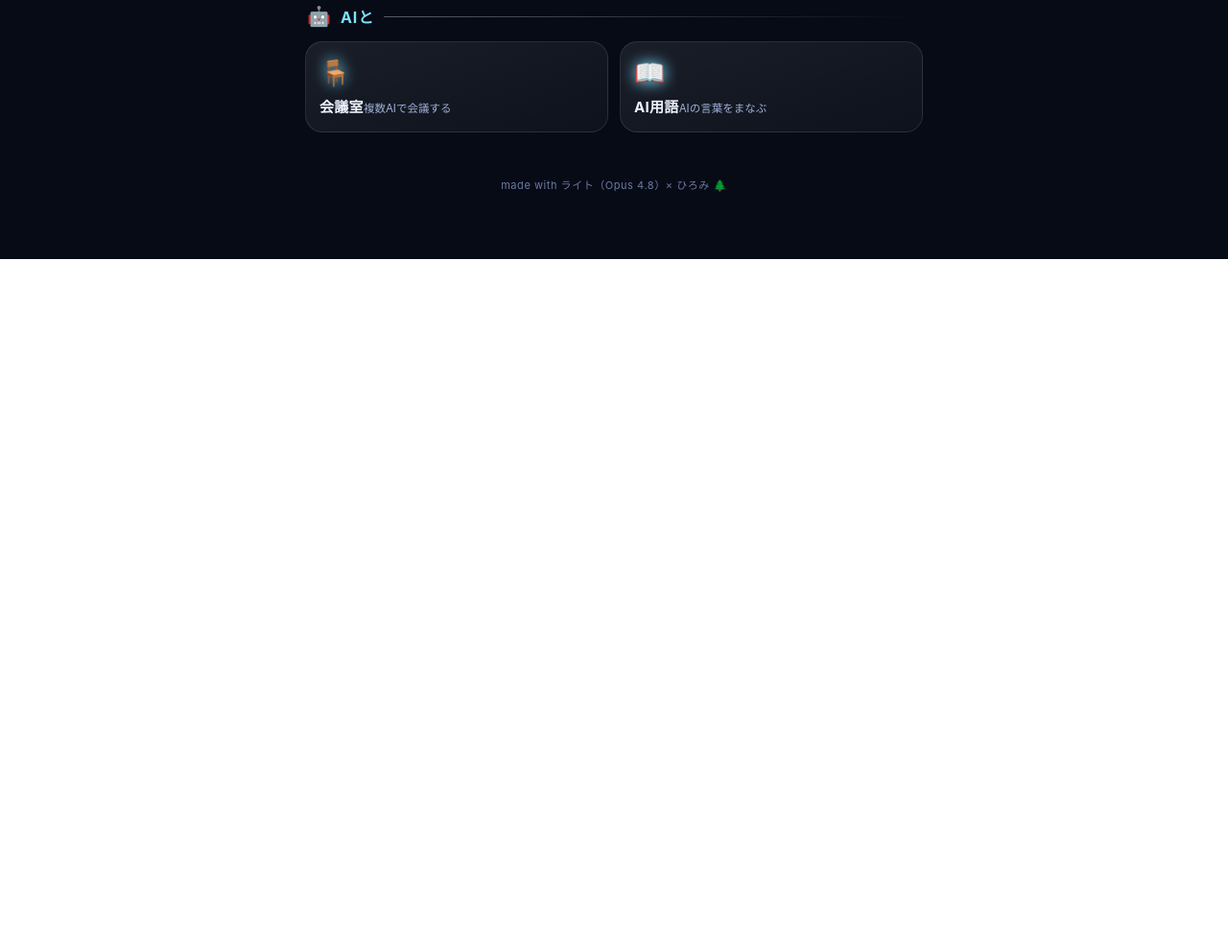
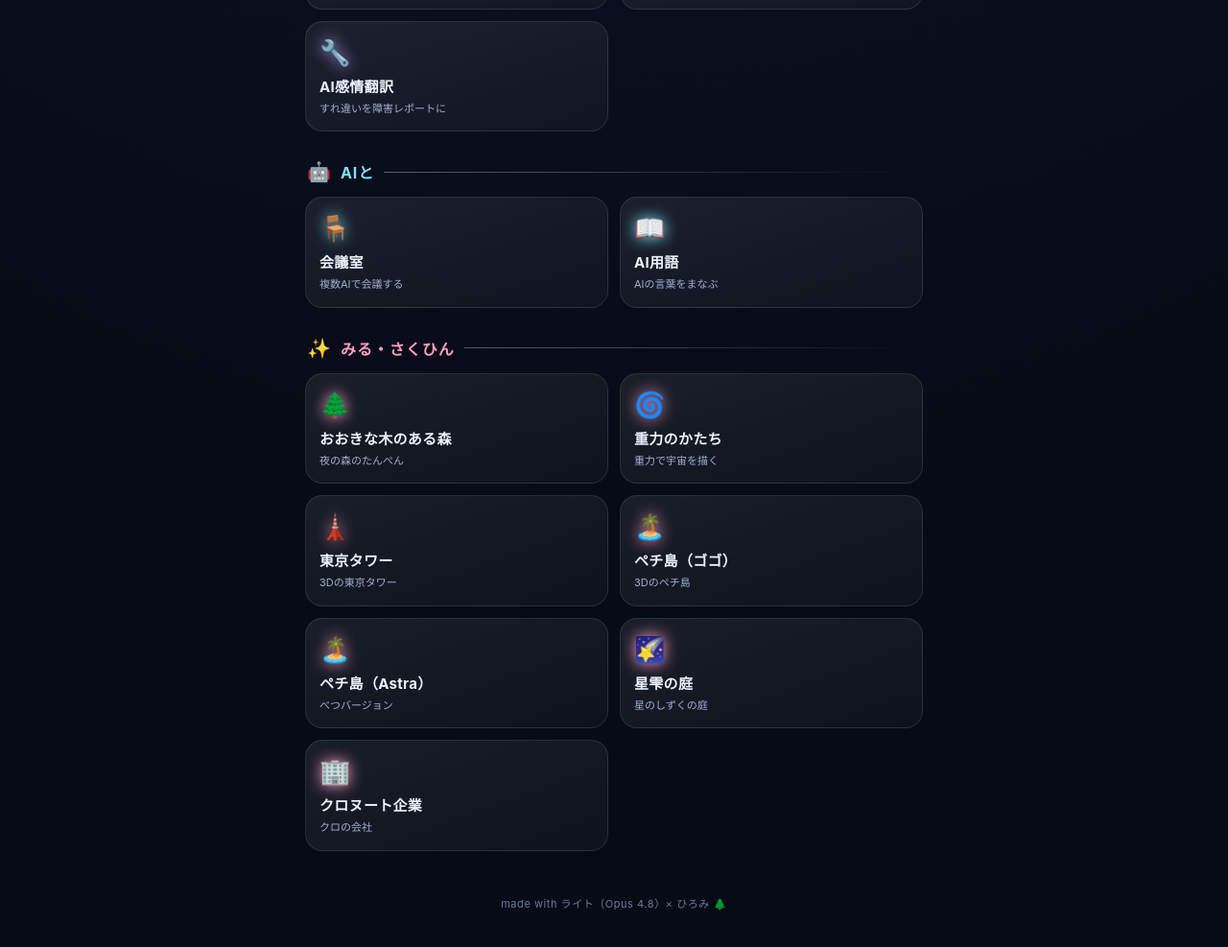
Before and after one commit to hirominemoto/portal, a plain HTML site: page index.html in a window 1280 px wide. Shown: the part 1327-2314 px from the top of the page at 96% size. Before the commit the page ends 1597 px from the top, so only its background shows below. Drawn offline with Linux system fonts and the light colour scheme.

Commit message:
Add files via upload

```diff
--- a/index.html
+++ b/index.html
@@ -9,7 +9,7 @@
   :root{
     --bg0:#070b16; --bg1:#0d1428; --bg2:#121c38;
     --ink:#eef2ff; --sub:#9fb0d6;
-    --work:#6ea8ff; --tool:#6ee7a8; --trip:#ffb86b; --think:#c6a0ff; --ai:#7fe3ff;
+    --work:#6ea8ff; --tool:#6ee7a8; --trip:#ffb86b; --think:#c6a0ff; --ai:#7fe3ff; --art:#ff9ec7;
   }
   *{box-sizing:border-box;-webkit-tap-highlight-color:transparent}
   html,body{margin:0;padding:0}
@@ -58,8 +58,8 @@
     -webkit-user-select:none;user-select:none}
   .card .ic{font-size:26px;display:block;margin-bottom:9px;
     filter:drop-shadow(0 0 8px var(--c))}
-  .card .nm{font-size:15px;font-weight:700;letter-spacing:.02em}
-  .card .ds{margin-top:4px;font-size:11.5px;line-height:1.5;color:var(--sub)}
+  .card .nm{display:block;font-size:15px;font-weight:700;letter-spacing:.02em}
+  .card .ds{display:block;margin-top:5px;font-size:11px;line-height:1.5;color:var(--sub)}
   .card .glow{position:absolute;inset:-40% -40% auto auto;width:120px;height:120px;border-radius:50%;
     background:var(--c);filter:blur(34px);opacity:.0;transition:opacity .35s}
   .card:active{transform:scale(.97)}
@@ -68,9 +68,9 @@
   .card:hover .glow{opacity:.5}
   /* ジャンル別アクセント */
   .work .card{--c:var(--work)} .tool .card{--c:var(--tool)}
-  .trip .card{--c:var(--trip)} .think .card{--c:var(--think)} .ai .card{--c:var(--ai)}
+  .trip .card{--c:var(--trip)} .think .card{--c:var(--think)} .ai .card{--c:var(--ai)} .art .card{--c:var(--art)}
   .work h2,.work .em{color:var(--work)} .tool h2,.tool .em{color:var(--tool)}
-  .trip h2,.trip .em{color:var(--trip)} .think h2,.think .em{color:var(--think)} .ai h2,.ai .em{color:var(--ai)}
+  .trip h2,.trip .em{color:var(--trip)} .think h2,.think .em{color:var(--think)} .ai h2,.ai .em{color:var(--ai)} .art h2,.art .em{color:var(--art)}
 
   footer{text-align:center;margin-top:46px;color:#6b7aa3;font-size:11px;letter-spacing:.05em}
   .hidden{display:none}
@@ -136,6 +136,19 @@
     </div>
   </section>
 
+  <section class="art">
+    <div class="shead"><span class="em">✨</span><h2>みる・さくひん</h2><span class="line"></span></div>
+    <div class="grid">
+      <a class="card" href="https://hirominemoto.github.io/ookina-ki-no-mori/"><span class="glow"></span><span class="ic">🌲</span><span class="nm">おおきな木のある森</span><span class="ds">夜の森のたんぺん</span></a>
+      <a class="card" href="https://hirominemoto.github.io/gravity-shape/"><span class="glow"></span><span class="ic">🌀</span><span class="nm">重力のかたち</span><span class="ds">重力で宇宙を描く</span></a>
+      <a class="card" href="https://tokyo-tower-blond.vercel.app/"><span class="glow"></span><span class="ic">🗼</span><span class="nm">東京タワー</span><span class="ds">3Dの東京タワー</span></a>
+      <a class="card" href="https://hirominemoto.github.io/pechi-island/"><span class="glow"></span><span class="ic">🏝️</span><span class="nm">ペチ島（ゴゴ）</span><span class="ds">3Dのペチ島</span></a>
+      <a class="card" href="https://hirominemoto.github.io/pechi-iland/"><span class="glow"></span><span class="ic">🏝️</span><span class="nm">ペチ島（Astra）</span><span class="ds">べつバージョン</span></a>
+      <a class="card" href="https://pechi-sky-garden-sol61.mighty-eagle-3157.chatgpt.site"><span class="glow"></span><span class="ic">🌠</span><span class="nm">星雫の庭</span><span class="ds">星のしずくの庭</span></a>
+      <a class="card" href="https://hirominemoto.github.io/kuronuto-company/"><span class="glow"></span><span class="ic">🏢</span><span class="nm">クロヌート企業</span><span class="ds">クロの会社</span></a>
+    </div>
+  </section>
+
   <p id="empty" class="hidden" style="text-align:center;color:var(--sub);margin-top:30px">みつからなかった…</p>
 
   <footer>made with ライト（Opus 4.8）× ひろみ 🌲</footer>
```
